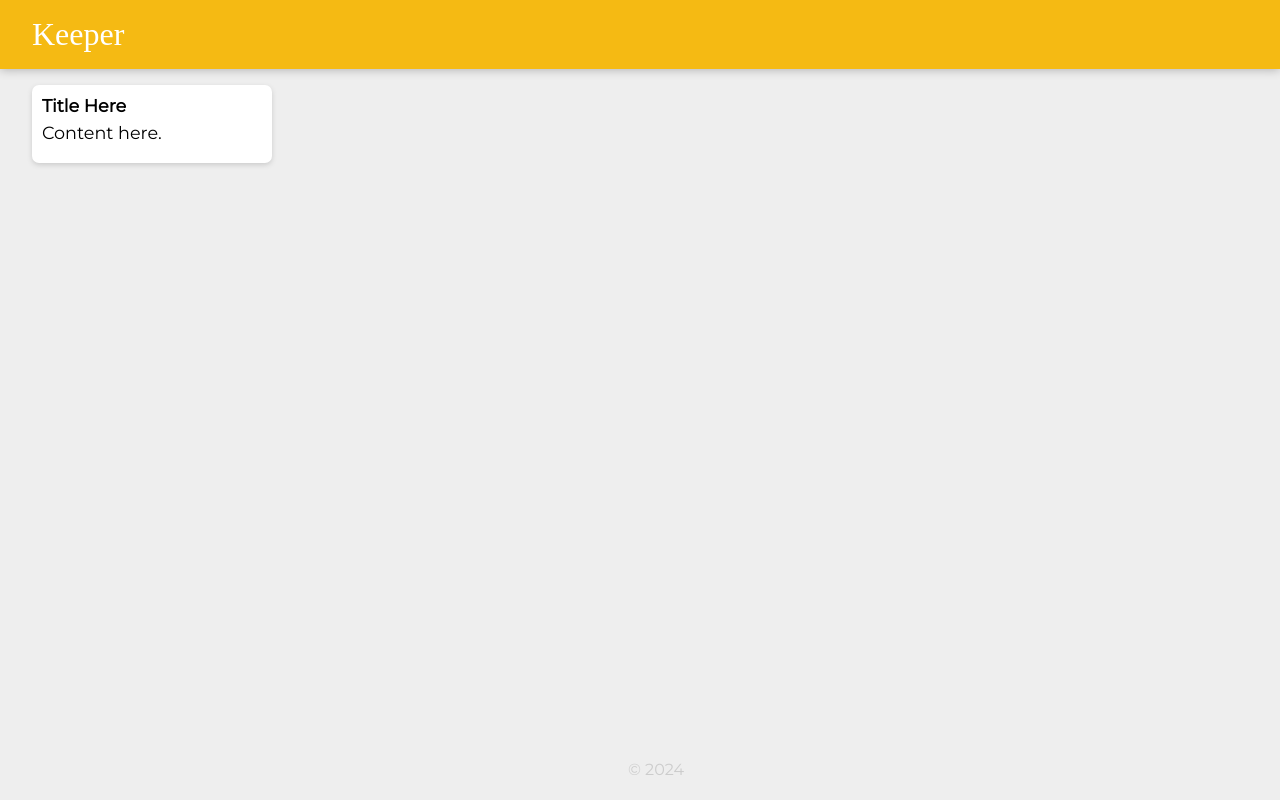
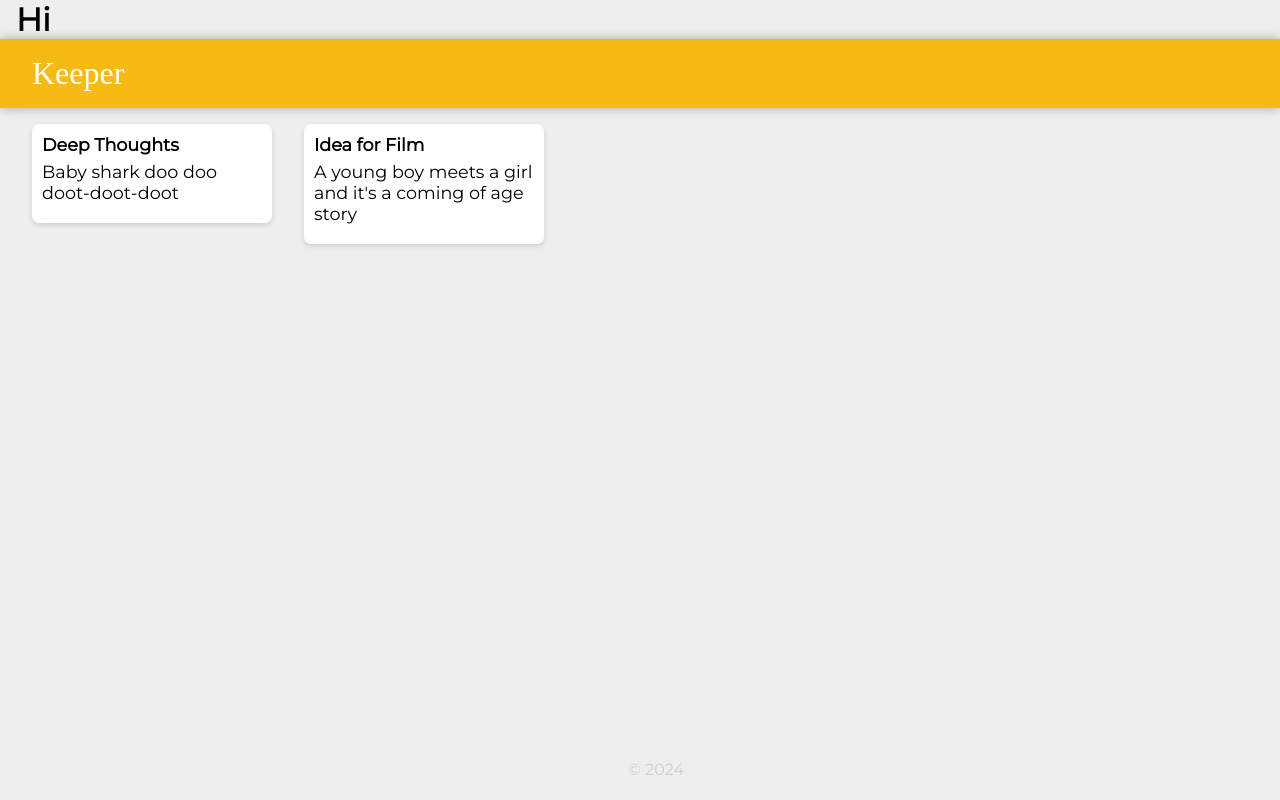
Before and after one commit to beandrake/keeper-app, a React (Vite) app: page / in a window 1280 px wide. Built offline with nearby package versions, Linux system fonts and the light colour scheme; a web font is replaced by a local one.

Commit message:
Added props functionality to components.

```diff
--- a/index.html
+++ b/index.html
@@ -6,10 +6,11 @@
         href="https://fonts.googleapis.com/css?family=McLaren|Montserrat&display=swap"
         rel="stylesheet"
       />
-      <link rel="stylesheet" href="/styles.css" />
+      <link rel="stylesheet" href="./public/styles.css" />
     </head>
 
     <body>
+	  <h1>Hi</h1>
       <div id="root"></div>
       <script type="module" src="/src/index.jsx"></script>
   </body>
--- a/src/components/App.jsx
+++ b/src/components/App.jsx
@@ -8,7 +8,14 @@ function App() {
 	return (
 		<div>
 			<Header />
-			<Note />
+			<Note
+				title="Deep Thoughts"
+				content="Baby shark doo doo doot-doot-doot"
+			/>
+			<Note
+				title="Idea for Film"
+				content="A young boy meets a girl and it's a coming of age story"
+			/>
 			<Footer />
 		</div>
 	);
--- a/src/components/Note.jsx
+++ b/src/components/Note.jsx
@@ -1,10 +1,10 @@
 import React from 'react';
 
-function Note() {
+function Note(props) {
 	return (
 		<div className='note'>
-			<h1>Title Here</h1>
-			<p>Content here.</p>
+			<h1>{props.title}</h1>
+			<p>{props.content}</p>
 		</div>
 	);
 }
```
